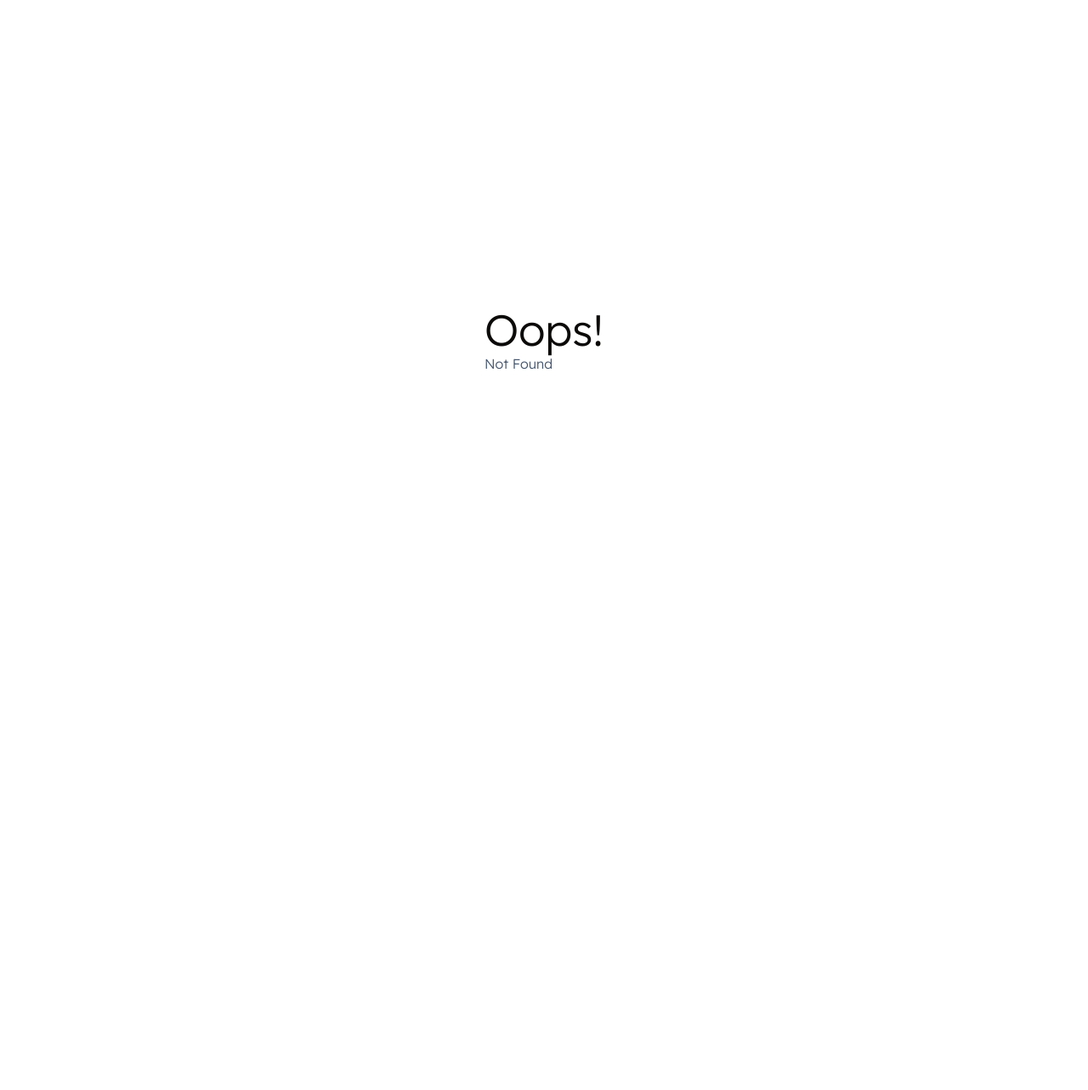
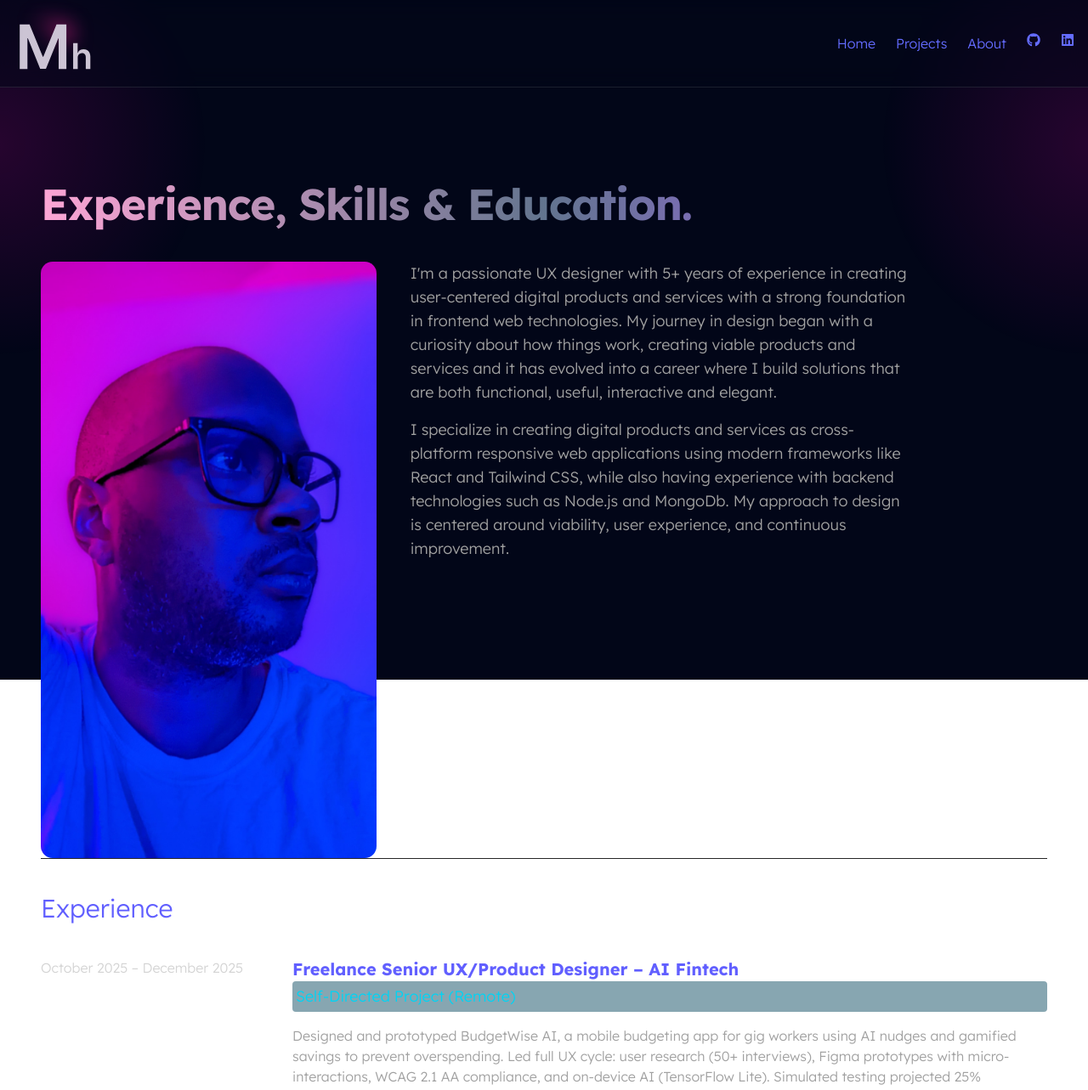
Before and after one commit to mjk-hudson/my_portfolio, a React (Vite) app: page /about in a window 1280 px wide. Before the commit this address had no page. Shown: the top 1283 px of the page at 85% size. Before the commit the page ends 800 px from the top, so only its background shows below. Built offline with nearby package versions, Linux system fonts and the light colour scheme; a web font is replaced by a local one.

Commit message:
completed about page with animation

```diff
--- a/src/components/DataIndex.js
+++ b/src/components/DataIndex.js
@@ -1,7 +1,7 @@
 import project2 from "../assets/projects/project-2.jpg";
 import project1 from "../assets/projects/project-1.jpg";
 import project3 from "../assets/projects/project-3.jpg";
-import project4 from "../assets/projects/project-4.jpg";
+import project4 from "../assets/projects/project-4.png";
 
 export const HERO_CONTENT = `I am a passionate full stack developer with a knack for crafting robust and scalable web applications. With 5 years of hands-on experience, I have honed my skills in front-end technologies like React and Next.js, as well as back-end technologies like Node.js, MySQL, PostgreSQL, and MongoDB. My goal is to leverage my expertise to create innovative solutions that drive business growth and deliver exceptional user experiences.`;
 
@@ -62,13 +62,13 @@ export const Skills = [
     dateRange: null, // N/A – ongoing
     role: "Soft Skills",
     company: null,
-    description: "Collaboration, Feedback, Communication, Leadership, Creative Thinking, Creative Problem Solving, Empathy, Critical Thinking, Adaptability."
+    description: "Collaboration, Feedback, Communication, Creative Thinking, Creative Problem Solving, Empathy, Critical Thinking, Adaptability."
   },
   {
     dateRange: null, // N/A – ongoing
     role: "Technical Skills",
     company: null,
-    description: "Design frameworks (Design Thinking, Lean UX, Double Diamond, UX Honeycomb, HEART, 5 Elements of UX, User-Centered Design, Agile UX), Product Design, Storyboarding, Figma / FigJam, Adobe Photoshop / XD, InVision Studio, JIRA, Google Workspace, Microsoft Office, UI/Visual Design, User Research & Testing, Zeplin, Sketch, Ideation, Prototyping (Low/High Fidelity), Wireframing, Mockups, Information Architecture, User Flows/Journeys, Interaction Design, Design Systems, Responsive Design, Webflow, Miro, Inclusive Design, Front-End (HTML5, CSS3, JavaScript), Python 3, Leading research/interviews/usability studies/design sprints."
+    description: "Design frameworks, Design Thinking, Lean UX, Double Diamond, HEART, 5 Elements of UX, User-Centered Design, Agile UX, Product Design, Storyboarding, Artificial Intelligence (A.I.), Figma, FigJam, Adobe Photoshop, Adobe XD, Adobe Illustrator, JIRA, Miro, Sketch, Google Workspace, Microsoft Office, User interace design, Visual Design, Motion Design, User Research, Testing, Ideation, Prototyping, Low Fidelity, High Fidelity, Wireframing, Mockups, Information Architecture, User Flows, User Journeys, Usability studies, design sprints, Interaction Design, Design Systems, Responsive Design,  Inclusive Design, Front-End web development, HTML5, CSS3, JavaScript, React, Node.js, Mongo Db, Webpack, Motion.dev, Tailwind CSS, Bootstrap, Git."
   }
 ];
 
@@ -77,11 +77,11 @@ export const Education = [
     dateRange: "August 2021 – July 2022",
     role: "Google UX Design Certificate",
     company: "Coursera",
-    description: "Entry-level UX program covering UX/UI design, responsive web, wireframing, prototyping, user research/testing, journey mapping, empathy maps, ideation, storyboarding, personas, and frameworks. Mastered Figma and Adobe CC; built online portfolio."
+    description: "User Experience Design program covering UX/UI design, responsive web, wireframing, prototyping, user research & testing, journey mapping, empathy maps, ideation, storyboarding, personas, and design frameworks. Mastered Figma and Adobe XD. Produced Online portfolio."
   },
   {
     dateRange: "September 2010 – May 2013",
-    role: "B.S. Product Design",
+    role: "B.S. Industrial Design",
     company: "University of Bridgeport – Shintaro Akatsu School of Design (SASD)",
     description: "IDSA NY Chapter member; Presidents’ Scholar 2013."
     }
@@ -122,7 +122,7 @@ export const Projects = [
 ];
 
 export const Contact = {
-  address: "767 Fifth Avenue, New York, NY 10153 ",
+  address: "605 W42nd St., New York, NY 10036 ",
   phoneNo: "+12 4555 666 00 ",
-  email: "me@example.com",
+  email: "majik.hudson@icloud.com",
 };
--- a/src/main.jsx
+++ b/src/main.jsx
@@ -1,7 +1,6 @@
 import { StrictMode } from 'react'
 import { createBrowserRouter, RouterProvider, } from 'react-router-dom'
 import App from './routes/App.jsx'
-import HeaderBar from './routes/HeaderBar.jsx'
 import { createRoot } from 'react-dom/client'
 import ProjectDetails from './routes/ProjectDetails.jsx'
 import Card from './routes/card.jsx'
@@ -9,6 +8,7 @@ import ErrorPage from './ErrorPage.jsx'
 import './index.css'
 import Home from './routes/Home.jsx'
 import HomeLayout from './routes/HomeLayout.jsx'
+import About from './routes/About.jsx'
 
 const router = createBrowserRouter([
   {
@@ -30,6 +30,10 @@ const router = createBrowserRouter([
         path:"card",
         element: <Card />,
       },
+      {
+        path: "about",
+        element: <About />,
+      },
     ]
   },
 ]);
--- /dev/null
+++ b/src/routes/About.jsx
@@ -0,0 +1,156 @@
+import React from "react";
+import {motion} from 'motion/react';
+import {Experience, Skills, Education, Projects, Contact} from '../components/DataIndex.js';
+import ProfileImage from '../assets/Majik_Hudson.jpg';
+
+export default function About() {
+  return (
+    <div className="pb-20 selection:bg-pink-300 selection:text-pink-800">
+
+      {/*Title*/}
+      <motion.div
+        whileInView={{opacity: 1, y: 0}}
+        initial={{opacity: 0, y: -50}}
+        transition={{duration: 0.8, ease: 'easeInOut'}}>
+        <motion.h1
+        className="text-start text-2xl font-bold bg-clip-text text-transparent bg-linear-to-r from-pink-300 via-slate-500 to-purple-500 tracking-tight pb-10">Experience, Skills & Education.
+        </motion.h1>
+      </motion.div>
+
+      {/*Profile Image*/}
+      <div className="border-b border-neutral-800 flex flex-col md:flex-row gap-10">
+        <motion.div
+        whileInView={{opacity: 1, x: 0}}
+        initial={{opacity: 0, x: -50}}
+        transition={{duration: 1, delay: 0.4, ease: 'easeInOut'}}
+        className="md:w-1/3">
+          <img src={ProfileImage} alt="Profile Image" className="rounded-xl w-full h-auto"/>
+        </motion.div>
+
+        {/*About me text section */}
+        <motion.div
+        whileInView={{opacity: 1, x: 0 }}
+        initial={{opacity: 0, x: 50}}
+        transition={{duration: 1.5, delay: 0.5, ease: 'easeInOut'}}
+        className="md:w-1/2">
+          <p className="text-lg text-neutral-400 pb-4">I'm a passionate UX designer with 5+ years of experience in creating user-centered digital products and services with a strong foundation in frontend web technologies. My journey in design began with a curiosity about how things work, creating viable products and services and it has evolved into a career where I build solutions that are both functional, useful, interactive and elegant.</p>
+          <p className="text-lg text-neutral-400 pb-4">I specialize in creating digital products and services as cross-platform responsive web applications using modern frameworks like React and Tailwind CSS, while also having experience with backend technologies such as Node.js and MongoDb. My approach to design is centered around viability, user experience, and continuous improvement.</p>
+        </motion.div>
+      </div>
+
+      {/*Experience, Skills, Education sections */}
+
+      {/*Experience Title */}
+      <div className="py-10">
+        <motion.h2
+        whileInView={{opacity: 1, y: 0}}
+        initial={{opacity: 0, y: -50}}
+        transition={{duration: 0.8, delay: 0.5, ease: 'easeInOut'}}
+        className="text-3xl text-start text-indigo-500">
+          Experience
+        </motion.h2>
+      </div>
+
+      {/*Dates, Role, Company, Description*/}
+      <div className="border-b border-neutral-800 gap-10">
+
+          {/*Date Range*/}
+            {Experience.map((experience, index) => (
+              <div className="text-start text-neutral-300 flex flex-wrap">
+              <motion.div
+              key={index}
+              whileInView={{opacity: 1, x:0}}
+              initial={{opacity: 0, x: -100}}
+              transition={{ duration: 0.8, delay: 0.5, ease: 'easeInOut'}}
+              className="w-full lg:w-1/4 mb-2">
+                {experience.dateRange}
+              </motion.div>
+
+          {/*Role, Company, Description*/}
+              <motion.div
+              key={index}
+              whileInView={{opacity: 1, x:0}}
+              initial={{opacity: 0, x: 100}}
+              transition={{ duration: 0.8, delay: 0.5, ease: 'easeInOut'}}
+              className="mb-8 w-full lg:w-3/4">
+                <h3 className="text-xl text-indigo-500 font-semibold">
+                  {experience.role}
+                </h3>
+                <h4 className="text-lg bg-cyan-900/50 rounded p-1 text-cyan-400 italic mb-2">{experience.company}
+                </h4>
+                <p className="text-neutral-400 mt-4 mb-8">
+                  {experience.description}
+                </p>
+              </motion.div>
+              </div>
+            ))}
+      </div>
+
+      {/*Skill Information*/}
+      <div className="border-b border-neutral-800 gap-10">
+        <motion.h2
+        whileInView={{opacity: 1, x: 0}}
+        initial={{opacity: 0, x: -50}}
+        transition={{duration: 0.8, delay: 0.5, ease: 'easeInOut'}}
+        className="text-3xl text-start text-indigo-500 mt-10 mb-8">Skills</motion.h2>
+        <div>
+          {Skills.map((skill, index) => (
+            <motion.div key={index}
+              whileInView={{opacity: 1, y:0}}
+              initial={{opacity: 0, y: -20}}
+              transition={{ duration: 0.8, delay: 0.8, ease: 'easeInOut'}}
+              className="text-lg mb-4 text-start">
+              <h3 className="mb-2 bg-cyan-900 rounded p-1 text-xl text-cyan-400 font-semibold">
+                {skill.role}
+              </h3>
+              <p className="pb-8">{skill.description}</p>
+            </motion.div>
+          ))}
+        </div>
+      </div>
+
+      {/*Education Information*/}
+      <div className="gap-10 border-b border-pink-300">
+        <motion.h2
+        whileInView={{opacity: 1, x: 0}}
+        initial={{opacity: 0, x: -50}}
+        transition={{duration: 0.8, delay: 0.5, ease: 'easeInOut'}}
+        className="text-3xl text-start text-indigo-500 mt-10 mb-8">Education</motion.h2>
+        <div>
+          {Education.map((education, index) => (
+            <motion.div key={index}
+              whileInView={{opacity: 1, y:0}}
+              initial={{opacity: 0, y: -20}}
+              transition={{ duration: 0.8, delay: 0.8, ease: 'easeInOut'}}
+              className="text-lg mb-4 text-start">
+              <h2 className="text-indigo-400 text-2xl mb-2">{education.dateRange}</h2>
+              <h3 className="mb-4 bg-cyan-900 rounded p-1 text-xl text-cyan-400 font-semibold">
+                {education.role}
+              </h3>
+              <h4 className="text-lg rounded p-1 text-indigo-400 italic mb-2">{education.company}
+              </h4>
+              <p className="pb-8">{education.description}</p>
+            </motion.div>
+          ))}
+        </div>
+      </div>
+      {/*Contact Information*/}
+      <div className="gap-10">
+        <motion.h2
+        whileInView={{opacity: 1, x: 0}}
+        initial={{opacity: 0, x: -50}}
+        transition={{duration: 0.8, delay: 0.5, ease: 'easeInOut'}}
+        className="text-3xl text-start text-indigo-500 mt-10 mb-2">Contact</motion.h2>
+        <motion.div
+        whileInView={{opacity: 1, y:0}}
+        initial={{opacity: 0, y: -20}}
+        transition={{ duration: 0.8, delay: 0.8, ease: 'easeInOut'}}
+        className="text-lg mb-4 text-start">
+          <p className="text-neutral-400">{Contact.address}</p>
+          <p className="text-neutral-400">{Contact.phone}</p>
+          <h2 className="text-cyan-400">{Contact.email}</h2>
+        </motion.div>
+      </div>
+    </div>
+  );
+}
--- a/src/routes/App.jsx
+++ b/src/routes/App.jsx
@@ -36,7 +36,7 @@ export default function App ()
         </div>
       </div>
     </div>
-      <div className="pt-20 px-4 min-h-screen">
+      <div className="pt-45 px-4 min-h-screen">
         <AnimatePresence mode="wait">
           <motion.div
             key={location.pathname}
--- a/src/routes/HeaderBar.jsx
+++ b/src/routes/HeaderBar.jsx
@@ -24,11 +24,11 @@ const itemVariants = {
   visible: {
     opacity: 1,
     y: 0,
-    transition: { duration:0.08 }
+    transition: { duration:1 }
   },
   hover: {
     scale: 1.5,
-    color: '#a78bfa',
+    //color: '#a78bfa',
     transition: { duration: 0.2 }
   },
   tap: {scale: 0.95}
@@ -37,29 +37,71 @@ const itemVariants = {
 export default function HeaderBar()
 {
   return(
-    <div>
-        <div className="top-0 left-0 w-full">
+    <nav className="fixed top-0 left-0 w-full z-50 px-4 bg-slate-950/50 backdrop-blur-md border-b border-white/10 selection:bg-pink-300 selection:text-pink-800">
+        <div className="max-w-7xl mx-auto flex items-center justify-between">
+
+          {/*Logo section */}
           <motion.img
             initial={{opacity: 0}}
             animate={{opacity: 1}}
             transition={{duration: 0.5, delay: 0.2}}
-            className='w-40 h-auto rounded-xl'
+            className='w-24 h-auto rounded-xl'
             src={Majik}
             alt="Profile Image"/>
 
+            {/*Navigation Links */}
             <motion.ul
             variants={navVariants}
             initial="hidden"
             animate="visible"
-            className='flex flex-row gap-x-2 ml-auto text-sm sm:text-base'>
-                {/*Will be converted to social media icons and links later*/}
-                <motion.li variants={itemVariants}><Link to="/">Home</Link></motion.li>
-                <motion.li variants={itemVariants}><Link to="/card">Case Studies</Link></motion.li>
-                <motion.li variants={itemVariants}><Link to="/about">About</Link></motion.li>
-                <motion.li variants={itemVariants}><Link to="/contact">Contact</Link></motion.li>
+            className='flex flex-row gap-x-6 ml-auto text-sm sm:text-base'>
 
+            <motion.li
+            variants={itemVariants}
+            whileHover='hover'
+            whileTap='tap'>
+              <Link className="hover:text-cyan-400! transition-colors"to="/">Home</Link>
+            </motion.li>
+
+            <motion.li
+            variants={itemVariants}
+            whileHover='hover'
+            whileTap='tap'>
+              <Link className="hover:text-cyan-400! transition-colors"to="/card">Projects</Link>
+            </motion.li>
+
+            <motion.li variants={itemVariants}
+            whileHover='hover'
+            whileTap='tap'>
+              <Link className="hover:text-cyan-400! transition-colors"to="/about">About</Link>
+            </motion.li>
+
+            <motion.li variants={itemVariants}
+            whileHover='hover'
+            whileTap='tap'>
+              <a
+                href='https://github.com/mjk-hudson'
+                target='_blank'
+                rel='noopener noreferrer'
+                aria-label='Github'
+                className="hover:text-cyan-400! transition-colors">
+                <FaGithub />
+              </a>
+              </motion.li>
+            <motion.li variants={itemVariants}
+            whileHover='hover'
+            whileTap='tap'>
+              <a
+                href='https://www.linkedin.com/in/majik-hudson/'
+                target='_blank'
+                rel='noopener noreferrer'
+                aria-label='LinkedIn'
+                className="hover:text-cyan-400! transition-colors">
+                <FaLinkedin />
+              </a>
+              </motion.li>
             </motion.ul>
         </div>
-    </div>
+    </nav>
   );
 }
--- a/src/routes/ProjectDetails.jsx
+++ b/src/routes/ProjectDetails.jsx
@@ -36,8 +36,8 @@ import MobileFinal from '../assets/Events-Mobile-Final.gif';
 
 export default function ProjectDetails() {
     return (
-        <div className="p-6 md:p-4 gap-6 bg-neutral-100 rounded-lg shadow-[2px_11px_6px_-4px_rgba(136,136,136,0.25)] mt-6 mx-auto max-w-6xl">
-            <div className="w-full gap-4 bg-neutral-100">
+        <div className="p-6 md:p-4 gap-6 bg-slate-900/50 rounded-lg shadow-[2px_11px_6px_-4px_rgba(136,136,136,0.25)] mt-6 mx-auto max-w-6xl">
+            <div className="w-full gap-4">
                 <div className="gap-4">
                     <h1 className="text-gray-800 text-left font-semibold text-xl sm:text-2xl">Neighborgood.<br/>
                         A Responsive Web Application
--- a/src/routes/Technologies.jsx
+++ b/src/routes/Technologies.jsx
@@ -27,7 +27,7 @@ export default function Technologies() {
   return (
     <div className="border-b border-purple-900 items-center justify-center pb-20">
 
-      <h2 className="text-3xl text-font-semibold text-indigo-500 pb-10">Technologies & Frameworks.</h2>
+      <h2 className="text-3xl text-start text-font-semibold text-indigo-500 pb-10">Technologies & Frameworks.</h2>
 
         {/* Technology icons */}
       <motion.div
--- a/src/routes/card.jsx
+++ b/src/routes/card.jsx
@@ -19,16 +19,16 @@ export default function Card()
 	};
 
 	return(
-		<div className="p-10 gap-x-16 gap-y-6 bg-neutral-100 rounded-lg shadow-[2px_11px_6px_-4px_rgba(136,136,136,0.25)] outline outline-2px outline-zinc-500/40 mt-12 overflow-hidden">
+		<div className="p-10 gap-x-16 space-y-12 bg-slate-950/50 rounded-xl outline-zinc-500/40 mt-12 overflow-hidden">
 
 			{/*--Hero image--*/}
 			<img src={heroImage}
 				alt="Neighborgood Platform image"
 				className="w-full h-auto rounded-lg"/>
 
-    		<div>
+    		<div className="space-y-3">
 						{/*--project Title --*/}
-						<h1 className='text-gray-800 text-left text-2xl font-bold'>Case Study: Neighborgood
+						<h1 className=' text-neutral-300 text-left text-2xl font-bold'>Neighborgood
 						</h1>
 							{/* Project description */}
             				<p>Neighborgood helps you make a mark in your community even if you're not sure where to start? Our new webservice makes it easy to find local areas perfect for creating community hubs, hosting outreach events, and volunteering. With just a few clicks, you'll be able to discover the best spots in your area to bring people together and make a positive impact on your community. ➡️
```
Also changed, not shown: src/routes/Projects.jsx (+15 -6 lines), 1 other file (tests, documents, lock files or other folders).
